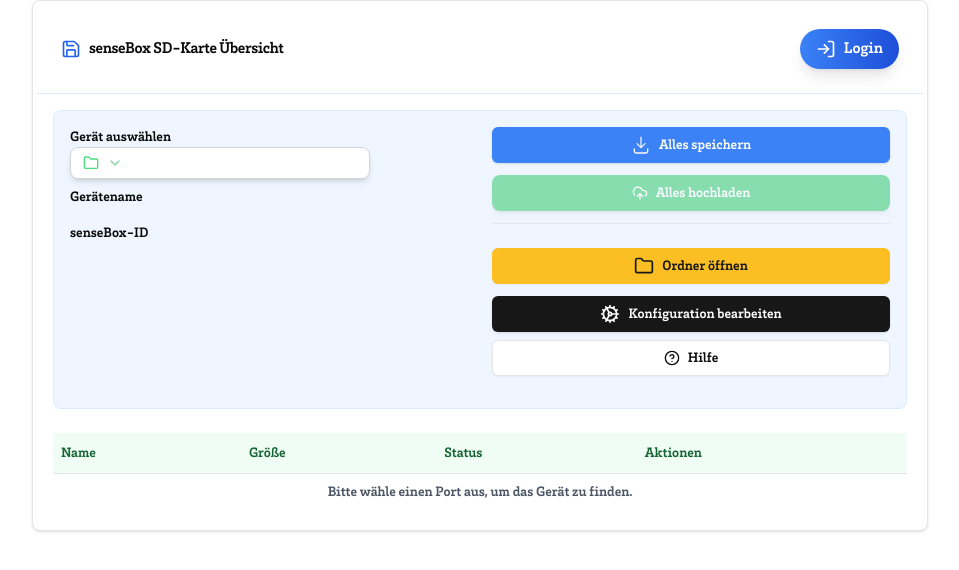
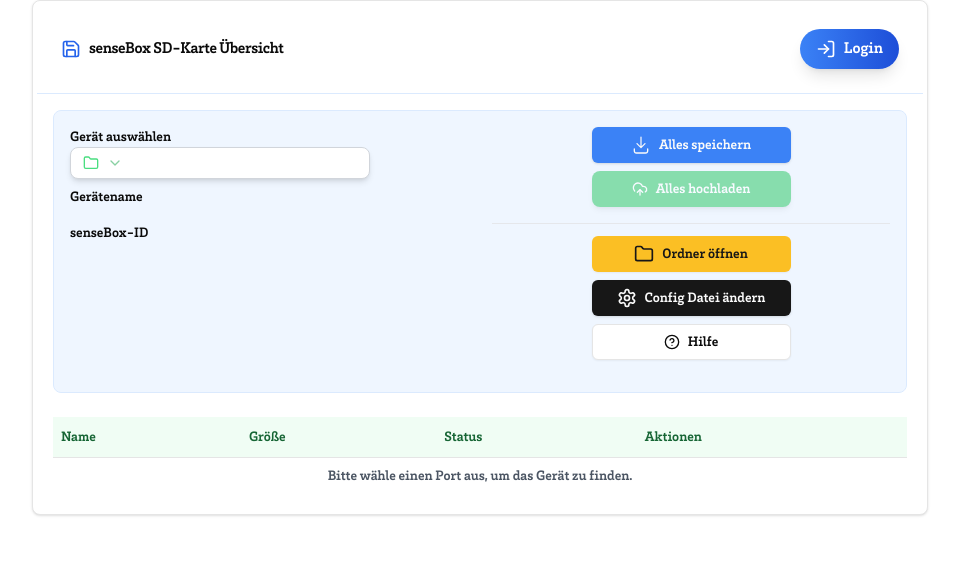
Before and after one commit to sensebox/Datenlogger-Desktop-App, a React (Vite) app: page /boards in a window 1280 px wide. Shown: the top 570 px of the page, without its empty margins (160-1119 px from the left). Built offline with nearby package versions, Linux system fonts and the light colour scheme.

Commit message:
changed bittons around

```diff
--- a/src/components/edit-config-dialog.tsx
+++ b/src/components/edit-config-dialog.tsx
@@ -10,7 +10,7 @@ import {
   DialogTrigger,
 } from "@/components/ui/dialog";
 import { Button } from "./ui/button";
-import { CogIcon } from "lucide-react";
+import { CogIcon, SettingsIcon } from "lucide-react";
 
 export function EditConfigDialog({})  {
     const [open, setOpen] = useState<boolean>(false);
@@ -22,10 +22,10 @@ export function EditConfigDialog({})  {
         >
         <DialogTrigger asChild>
             <Button
-            className="w-full"
+            className="w-1/2"
                 >
-                    <CogIcon className="h-5 w-5 mr-2" />
-                Konfiguration bearbeiten
+                    <SettingsIcon className="h-5 w-5 mr-2" />
+                    Config Datei ändern
                 </Button>
         </DialogTrigger>
         <DialogContent className="sm:max-w-[425px]">
--- a/src/components/sd-card-table-button-bar.tsx
+++ b/src/components/sd-card-table-button-bar.tsx
@@ -38,11 +38,13 @@ export const SDCardTableButtonBar = ({
   return (
 
 
-    <div className="space-y-3">
+    <div className="flex-col w-full  ">
             {/* Primäre Aktionen */}
+            <div className="flex flex-col items-center gap-2">
+
             <Button
               onClick={downloadAllFiles}
-              className="w-full"
+              className="w-1/2"
               style={{ backgroundColor: "#3B82F6" /* bg-blue-500 */ }}
             >
               <DownloadIcon className="h-5 w-5 mr-2" />
@@ -54,11 +56,16 @@ export const SDCardTableButtonBar = ({
         files={data}
         deviceId={config?.sensebox_id}
       />
-      <div className="border-t border-gray-200 pt-3" />
+            </div>
+
+      <div className=" mt-4 border-t border-gray-200 pt-3" />
+
       {/* Sekundäre Aktionen */}
+      <div className="flex flex-col gap-2 items-center">
+
       <Button
         onClick={openFolderInExplorer}
-        className="w-full "
+        className="w-1/2"
         variant="secondary"
         style={{ backgroundColor: "#FBBF24" /* bg-yellow-400 */ }}
       >
@@ -66,15 +73,18 @@ export const SDCardTableButtonBar = ({
         Ordner öffnen
       </Button>
       <EditConfigDialog />
+      <Button
+        variant={"outline"}
+        className="w-1/2"
+        asChild>
+        <Link to="/help">
+                  <HelpCircleIcon className="mr-2 h-4 w-4   " />
+          Hilfe
 
-      <Link to="/help">
-        <Button
-          variant={"outline"}
-          className="w-full mt-2" >
-          <HelpCircleIcon className="mr-2 h-4 w-4   " />
-          Hilfe
-        </Button>
-      </Link>
+        </Link>
+      </Button>
+      </div>
+
       </div>
   );
 };
--- a/src/components/upload-all-dialog.tsx
+++ b/src/components/upload-all-dialog.tsx
@@ -169,7 +169,7 @@ export function UploadAllDialog({
       <DialogTrigger asChild>
         <Button
           disabled={!signInResponse || disabled}
-          className="bg-green-500 hover:bg-green-600 text-white rounded-lg w-full shadow-md transition-colors"
+          className="bg-green-500 hover:bg-green-600 text-white rounded-lg w-1/2 shadow-md transition-colors"
         >
           <UploadCloud className="w-4 h-4 mr-2" />
           Alles hochladen
```
